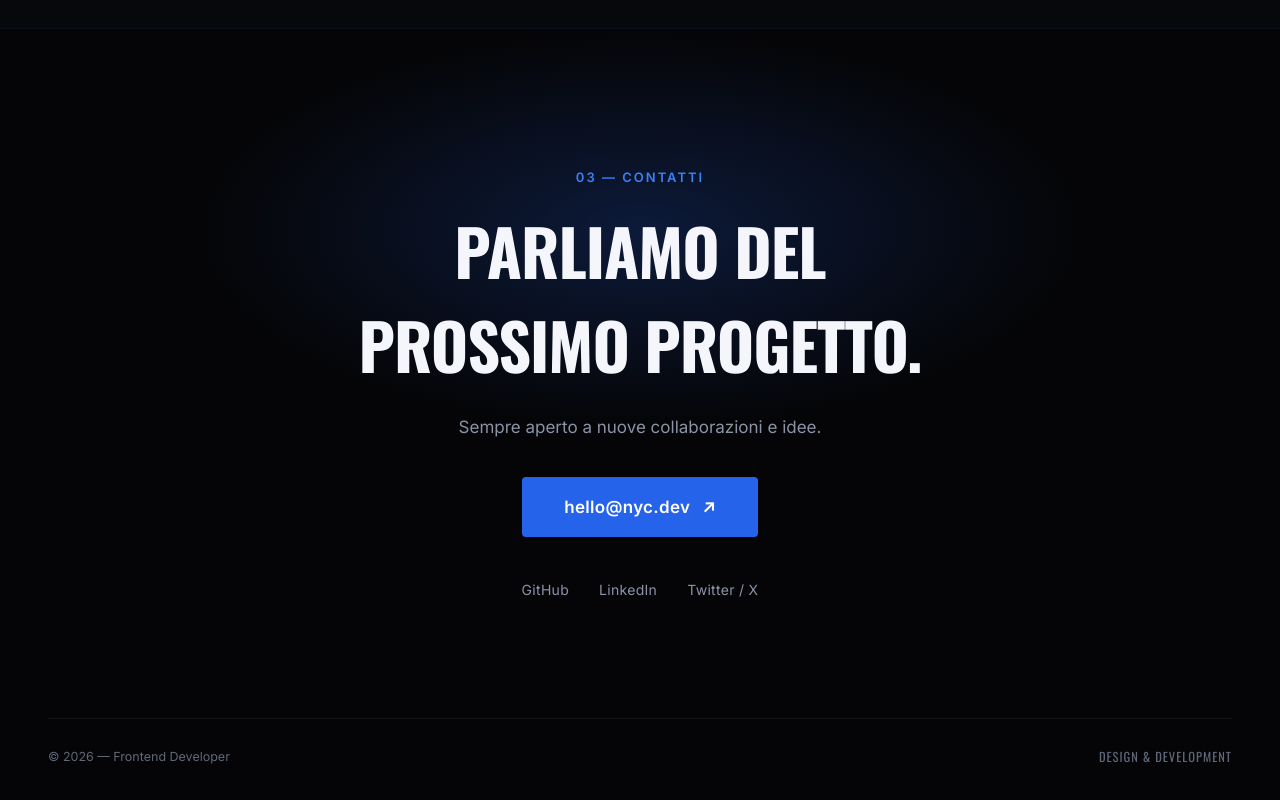
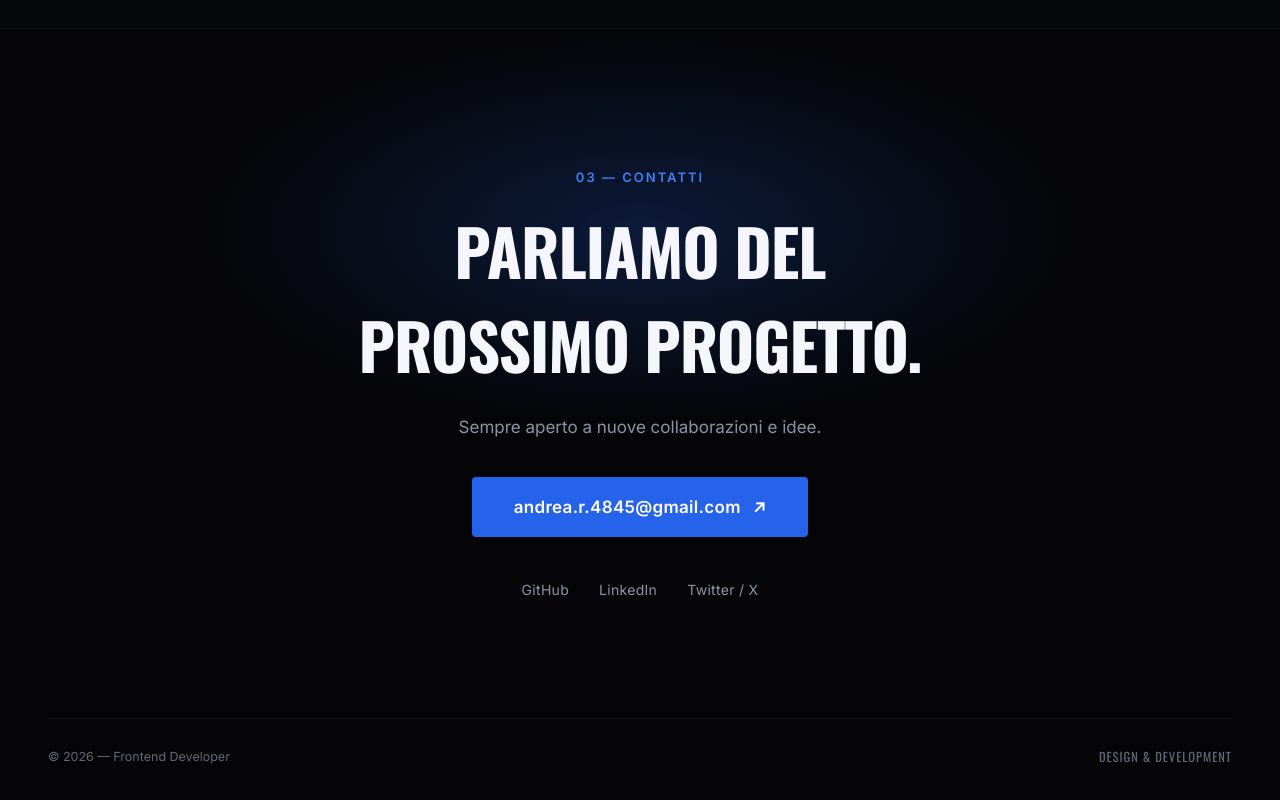
Before and after one commit to Andrearusso94/Portfolio, a React (Vite) app: page / in a window 1280 px wide. Shown: the part 3293-4093 px from the top of the page. Built offline with nearby package versions, Linux system fonts and the light colour scheme.

Commit message:
jarvis: fix #3 — Sostituire email segnaposto con quella reale nella sezione Contatti (#10)

```diff
--- a/src/features/contact/Contact.tsx
+++ b/src/features/contact/Contact.tsx
@@ -1,8 +1,7 @@
 import { useReveal } from '../../hooks/useReveal';
 import styles from './Contact.module.css';
 
-/** Email segnaposto: verrà sostituita con quella reale in una issue dedicata. */
-const CONTACT_EMAIL = 'hello@nyc.dev';
+const CONTACT_EMAIL = 'andrea.r.4845@gmail.com';
 
 export function Contact() {
   const { ref, visible } = useReveal<HTMLDivElement>();
```
